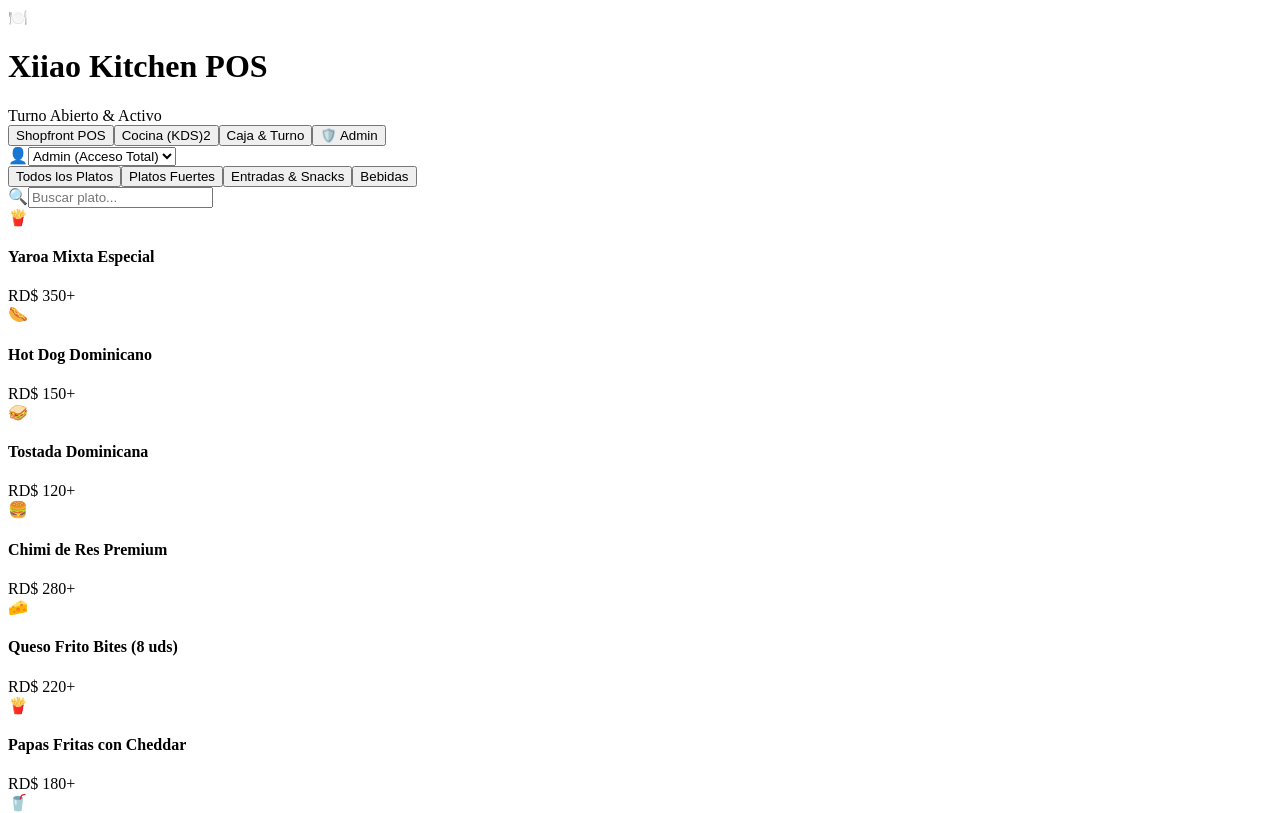
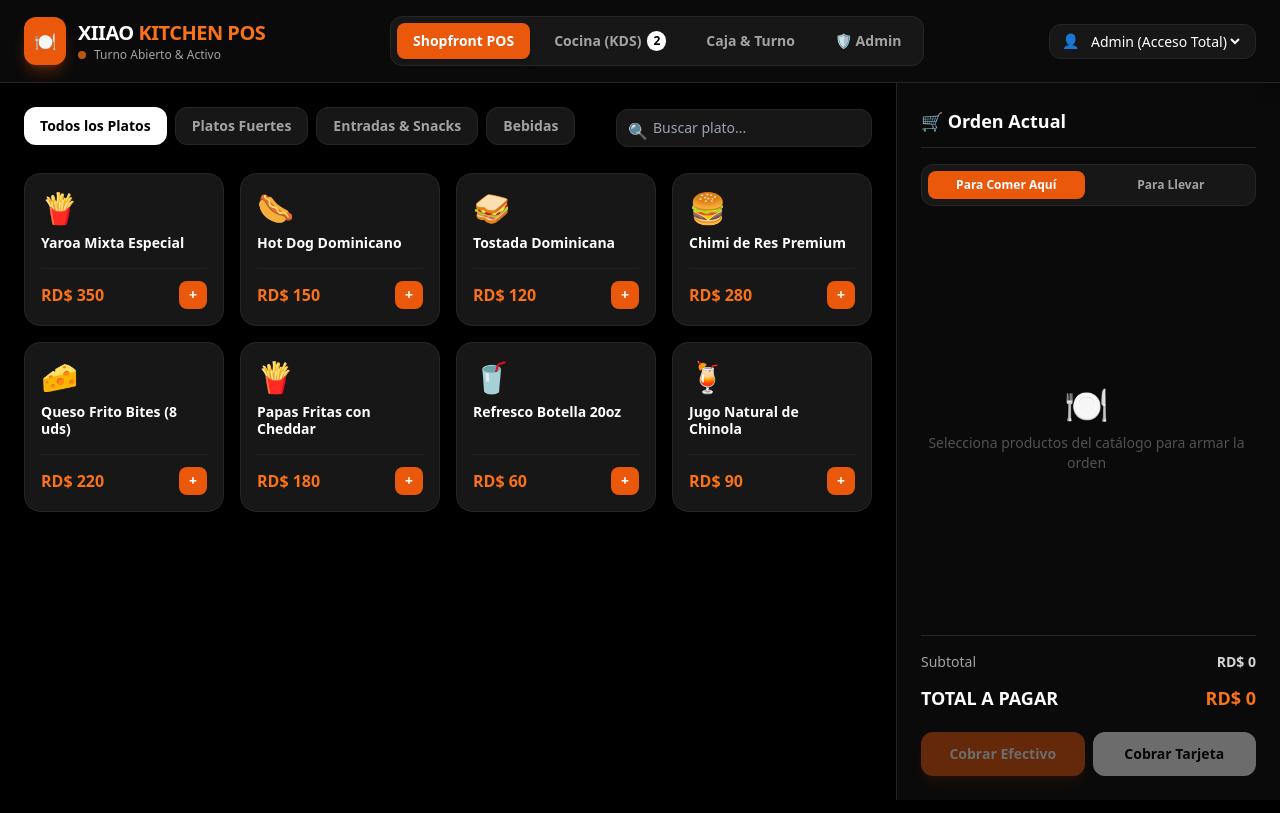
Before and after one commit to pintubeservi-star/Kolma-pos, a Next.js app: page / in a window 1280 px wide. Shown: the top 813 px of the page. Built offline with nearby package versions, Linux system fonts and the light colour scheme.

Commit message:
Create RootLayout component for application layout

```diff
--- /dev/null
+++ b/app/layout.jsx
@@ -0,0 +1,9 @@
+import './globals.css';
+
+export default function RootLayout({ children }) {
+  return (
+    <html lang="es">
+      <body className="bg-black text-white">{children}</body>
+    </html>
+  );
+}
```
